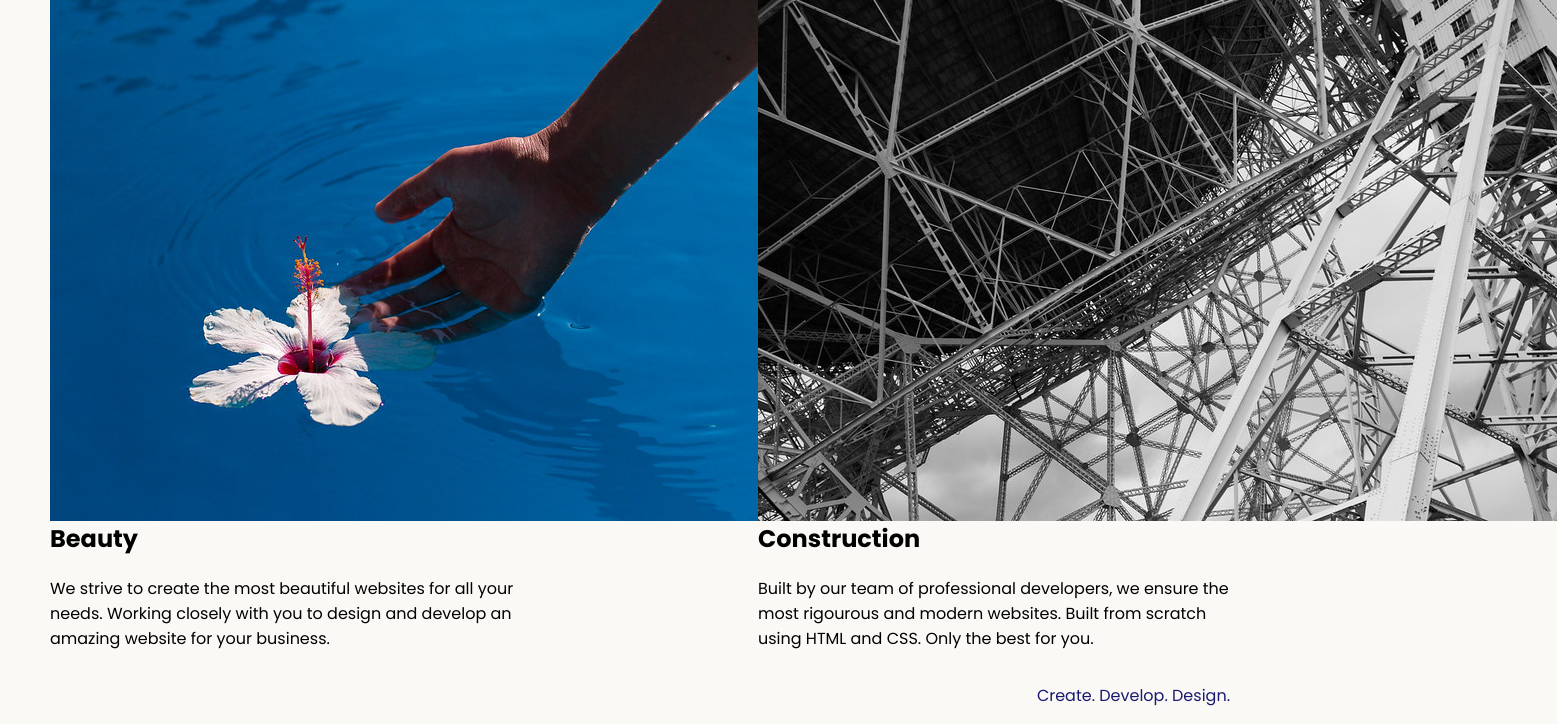
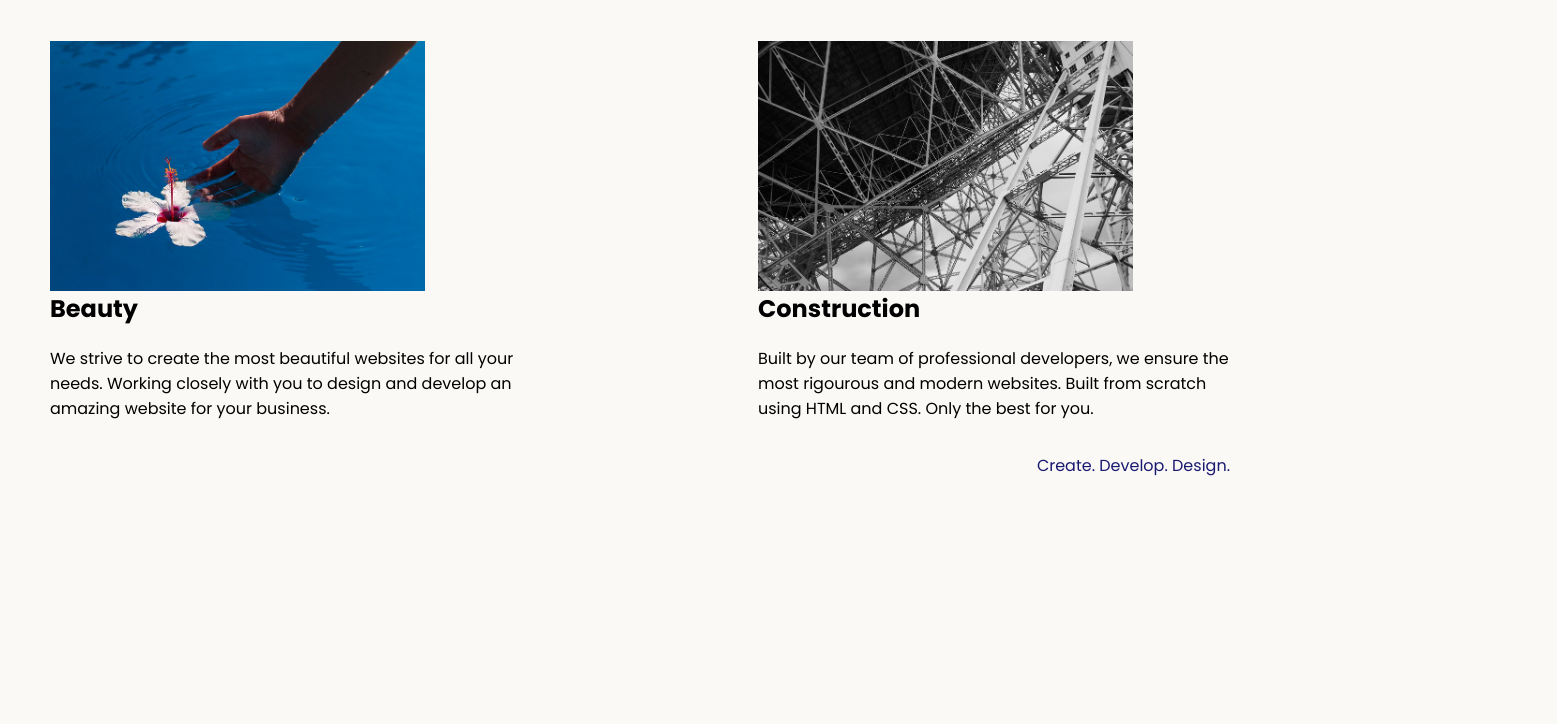
Before and after one commit to Altyn0/udemy, a plain HTML site: page 8.4 Web Design Agency Project/index.html in a window 1280 px wide. Shown: the part 409-1133 px from the top of the page, 1557 px wide, since content can reach past the window. After the commit the page ends 903 px from the top, so only its background shows below. Drawn offline with Linux system fonts and the light colour scheme.

Commit message:
Add files via upload

```diff
--- a/8.4 Web Design Agency Project/style.css
+++ b/8.4 Web Design Agency Project/style.css
@@ -35,8 +35,10 @@ footer {
   float: right;
 }
 
-img{
+.tile-image{
+  height: 250px;
   float: left;
+  margin-right: 30px;
 }
 
 
```
